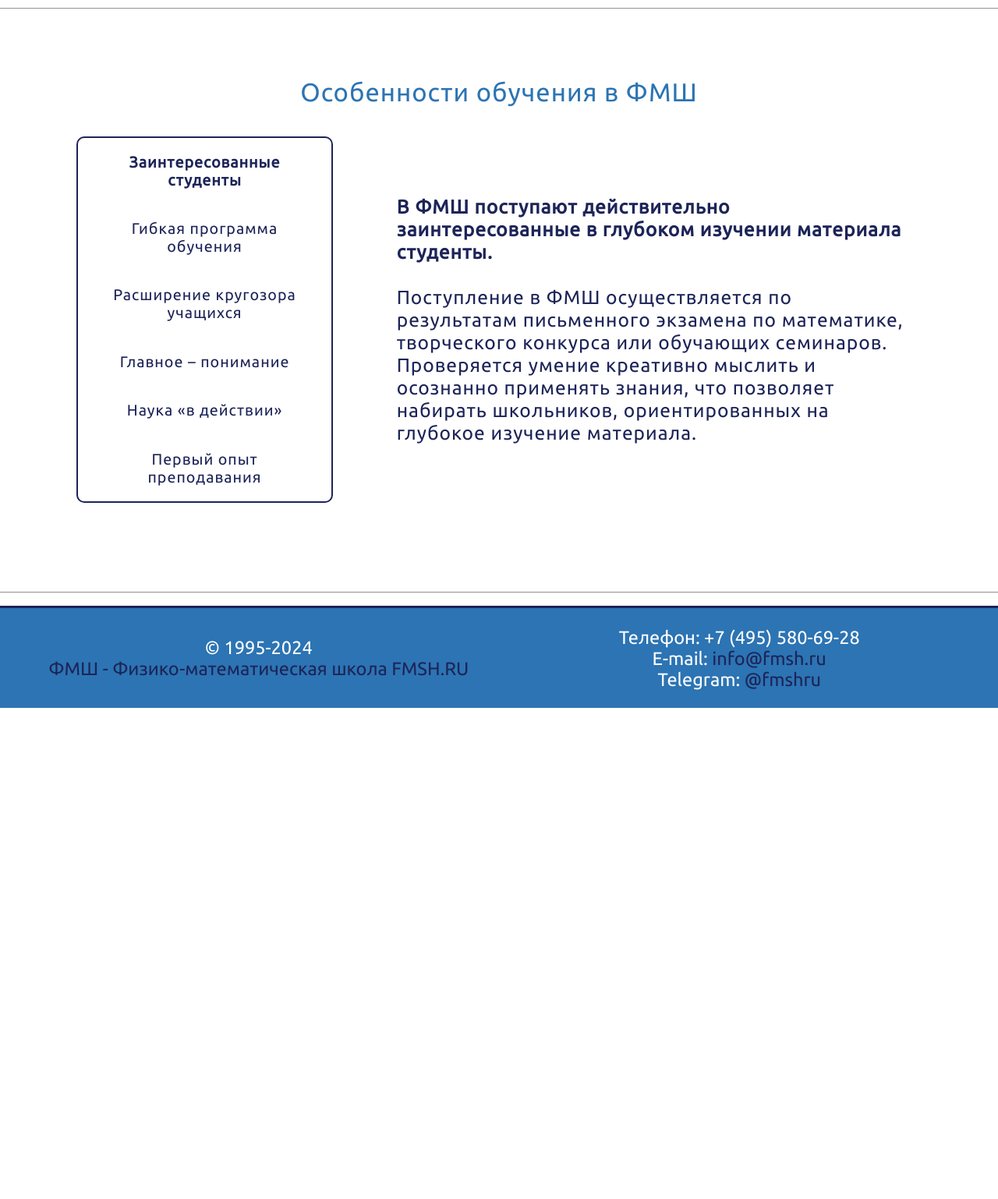
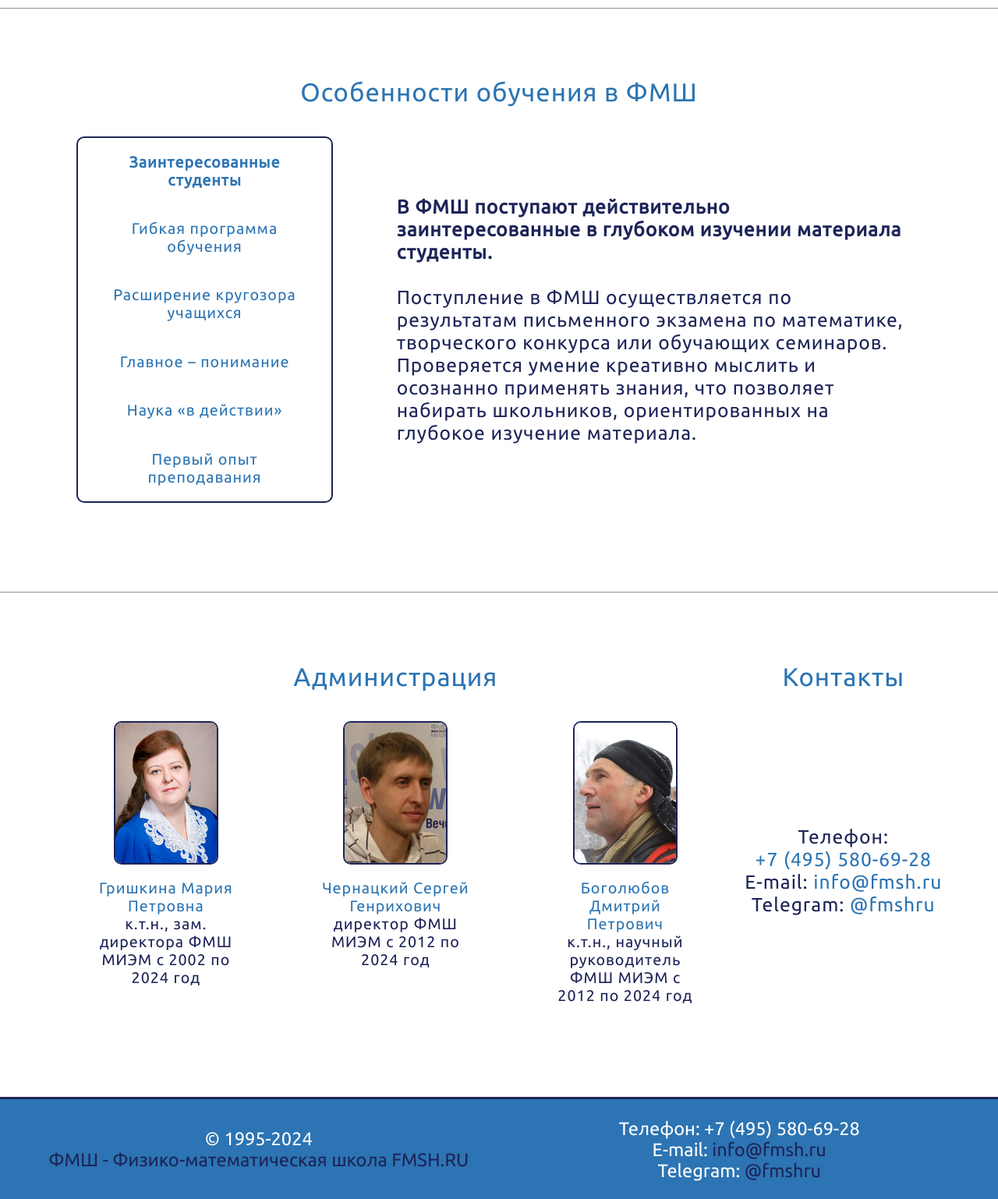
Before and after one commit to Rokoel/fmsh, a PHP site: page /about.html in a window 1280 px wide. Shown: the part 765-2303 px from the top of the page at 78% size. Before the commit the page ends 1673 px from the top, so only its background shows below. Run offline with PHP 8.4, Linux system fonts and the light colour scheme.

Commit message:
Added admin and contacts to the about page, also small tweaks and bug fixes

```diff
--- a/about/about.html
+++ b/about/about.html
@@ -98,6 +98,19 @@
     </div>
   </div>
 
+
+  <!--
+  TODO:
+    - Consider making menu options dark blue instead of blue (but maybe blue ones are
+    more recognisable as links?)
+    - Rewrite the text of About FMSH
+    - Make the static image of idroo a non-static gif
+    - Consider adding another image to the about FMSH page when its size allows
+    for it (567px to ~700px in width)
+    - Add History section (make a timeline of events with chatGPT, add images stored on the Desktop)
+    - Send a version of the website for a review
+  -->
+
   <div id="content">
     <div id="article-1" class="article">
       <div class="article-header" style="text-align: center;">Что такое ФМШ?</div>
@@ -119,22 +132,34 @@
         <div class="in-text-block-holder" id="features-menu-holder">
           <div class="in-text-block" id="features-menu">
             <div class="change-article" id="features-menu-option-1" onclick="chooseFeature(1)">
+              <a>
                 <b>Заинтересованные студенты</b>
+              </a>
             </div>
             <div class="change-article" id="features-menu-option-2" onclick="chooseFeature(2)">
+              <a>
                 Гибкая программа обучения
+              </a>
             </div>
             <div class="change-article" id="features-menu-option-3" onclick="chooseFeature(3)">
+              <a>
                 Расширение кругозора учащихся
+              </a>
             </div>
             <div class="change-article" id="features-menu-option-4" onclick="chooseFeature(4)">
+              <a>
                 Главное – понимание
+              </a>
             </div>
             <div class="change-article" id="features-menu-option-5" onclick="chooseFeature(5)">
+              <a>
                 Наука «в действии»
+              </a>
             </div>
             <div class="change-article" id="features-menu-option-6" onclick="chooseFeature(6)">
+              <a>
                 Первый опыт преподавания
+              </a>
             </div>
           </div>
         </div>
@@ -171,7 +196,50 @@
       </div>
     </div>
     <hr>
-
+    <div id="article-3" class="article">
+      <div class="article-body-holder" id="administration-and-contacts">
+        <div class="article-header text-align-center" id="administration-header">Администрация</div>
+        <div class="article-header text-align-center" id="contacts-header">Контакты</div>
+        <div class="flex-row-space-evenly" id="administration-holder">
+          <div class="person-holder">
+            <img src="./grishkina-maria-petrovna.jpg" class="person-avatar">
+            <div class="person-bio">
+              <a href="#">Гришкина Мария Петровна</a>
+              <br>
+              к.т.н.,
+              зам. директора ФМШ МИЭМ
+              с 2002 по 2024 год
+            </div>
+          </div>
+          <div class="person-holder" id="chernatskiy-sergey-genrikhovich">
+            <img src="./chernatskiy-sergey-genrikhovich.jpg" class="person-avatar">
+            <div class="person-bio">
+              <a href="#">Чернацкий Сергей Генрихович</a>
+              <br>
+              директор ФМШ МИЭМ с 2012 по 2024 год
+            </div>
+          </div>
+          <div class="person-holder">
+            <img src="./bogolyubov-dmitry-petrovich.jpg" class="person-avatar">
+            <div class="person-bio">
+              <a href="#">Боголюбов Дмитрий Петрович</a>
+              <br>
+              к.т.н.,
+              научный руководитель ФМШ МИЭМ с 2012 по 2024 год
+            </div>
+          </div>
+        </div>
+        <div id="contacts-holder">
+          Телефон: <a href="#contacts-holder" id="contacts-page-phone-number">+7 (495) 580-69-28</a>
+          <div id="contacts-page-email">
+            E-mail: <a href="mailto:info@fmsh.ru">info@fmsh.ru</a>
+          </div>
+          <div id="contacts-page-telegram">
+            Telegram: <a href="https://t.me/fmshru">@fmshru</a>
+          </div>
+        </div>
+      </div>
+    </div>
   </div>
 
   <div id="footer">
--- a/about/css/styles.css
+++ b/about/css/styles.css
@@ -94,20 +85,11 @@
     #mobile-navbar {
         display: none;
     }
-    #main-block > * {
-        text-align: center;
-    }
-    #main-block h1 {
-        font-size: 150px;
-        margin-bottom: 0;
-    }
-    #main-block h2 {
-        font-size: 50px;
-        margin: 0;
-    }
-    #main-block h3 {
-        font-size: 50px;
-        margin-top: 0;
+    #administration-and-contacts {
+        display: grid;
+        grid-template-areas:
+        "admin-header contacts-header"
+        "admin-holder contacts-holder";
     }
     #mobile-footer {
         display: none;
@@ -1497,15 +1440,73 @@ hr {
     text-align: center;
 }
 .change-article:hover {
-    text-decoration: underline;
-    animation: link_chosen 0.5s ease-out forwards;
-    -moz-animation: link_chosen 0.5s ease-out forwards;
-    -o-animation: link_chosen 0.5s ease-out forwards;
-    -webkit-animation: link_chosen 0.5s ease-out forwards;
     cursor: pointer;
 }
 #fmsh-features-article {
     flex-wrap: wrap;
+}
+#administration-header {
+    grid-area: admin-header;
+}
+#contacts-header {
+    grid-area: contacts-header;
+}
+#administration-holder {
+    grid-area: admin-holder;
+    flex-wrap: nowrap;
+}
+
+@media screen and (max-width: 544px) {
+    #administration-holder {
+        grid-area: admin-holder;
+        flex-wrap: wrap-reverse;
+    }
+    #chernatskiy-sergey-genrikhovich {
+        order: 1;
+    }
+}
+#contacts-holder {
+    width: 100%;
+    grid-area: contacts-holder;
+    display: flex;
+    flex-direction: column;
+    justify-content: center;
+    align-items: center;
+}
+.person-holder {
+    display: flex;
+    flex-direction: column;
+    flex: 1;
+    padding: var(--proportional-small-padding);
+    flex-wrap: wrap;
+}
+.person-avatar {
+    margin-left: auto;
+    margin-right: auto;
+    border-radius: 10px;
+    border: var(--dark-blue) solid 2px;
+}
+@media screen and (min-width: 1500px) {
+    .person-avatar {
+        width: 70%;
+        border-radius: 20px;
+        border: var(--dark-blue) solid 3px;
+    }
+}
+.person-bio {
+    font-size: 60%;
+    line-height: normal;
+    text-align: center;
+    padding: var(--proportional-small-padding);
+}
+#contacts-holder {
+    font-size: 75%;
+    line-height: normal;
+    text-align: center;
+    padding: var(--proportional-xx-small-padding);
+}
+#contacts-page-phone-number {
+    white-space: nowrap;
 }
 
 /* FOOTER STYLING */
--- a/about/js/scripts.js
+++ b/about/js/scripts.js
@@ -14,6 +14,7 @@ window.onload = function() {
     document.getElementById("email-mobile").addEventListener("click", () => {location.href = "mailto:info@fmsh.ru";});
     document.getElementById("telegram-mobile").addEventListener("click", () => {location.href = "https://t.me/fmshru";});
     document.getElementById("phone-mobile").addEventListener("click", copyPhoneNumber);
+    document.getElementById("contacts-page-phone-number").addEventListener("click", copyPhoneNumber);
 };
 
 /**
@@ -144,7 +145,7 @@ function chooseFeature(featureNumber) {
     for (let i = 1; i < optionsList.length+1; ++i) {
         if (i != featureNumber) {
             let currentOption = optionsList[i-1];
-            currentOption.innerHTML = currentOption.innerText;
+            currentOption.innerHTML = "<a>" + currentOption.innerText + "</a>";
 
             let currentFeature = document.getElementById("feature-" + i);
             currentFeature.style.display = "none";
@@ -152,7 +153,7 @@ function chooseFeature(featureNumber) {
     }
 
     let chosenOption = document.getElementById("features-menu-option-" + featureNumber);
-    chosenOption.innerHTML = "<b>" + chosenOption.innerText + "</b>";
+    chosenOption.innerHTML = "<a><b>" + chosenOption.innerText + "</b></a>";
 
     let chosenFeature = document.getElementById("feature-" + featureNumber);
     chosenFeature.style.display = "";
```
Also changed, not shown: other parts of about/css/styles.css (+40 -88 lines), about/bogolyubov-dmitry-petrovich.jpg (added), about/chernatskiy-sergey-genrikhovich.jpg (added), about/grishkina-maria-petrovna.jpg (added). Lines whose indentation alone changed are shown as unchanged.
